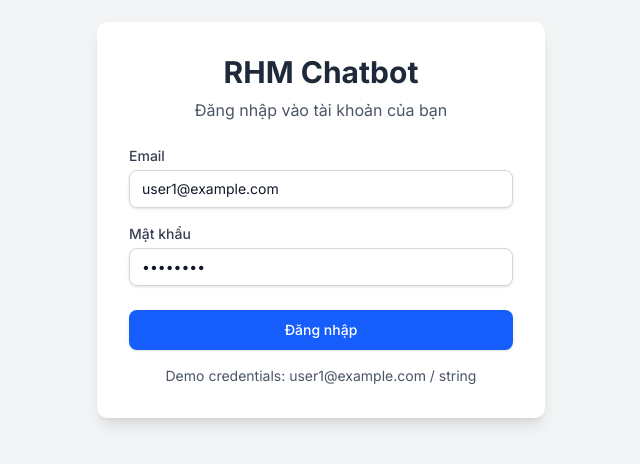
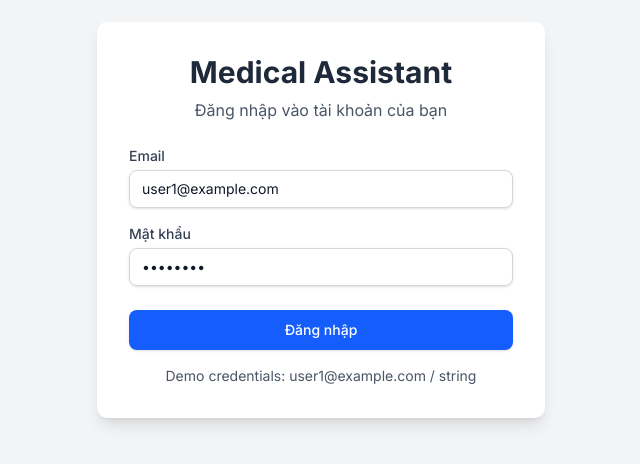
Before and after one commit to NguyenNhat4/chatbotUI, a Next.js app: page /login in a window 1280 px wide. Shown: the part 180-644 px from the top of the page, without its empty margins (319-959 px from the left). Built offline with nearby package versions, Linux system fonts and the light colour scheme.

Commit message:
Update name in login

```diff
--- a/app/login/page.tsx
+++ b/app/login/page.tsx
@@ -41,7 +41,7 @@
     <div className="flex min-h-screen flex-col items-center justify-center bg-gray-100 px-4 sm:px-6">
       <div className="w-full max-w-md rounded-lg bg-white p-6 sm:p-8 shadow-lg">
         <div className="mb-6 text-center">
-          <h1 className="text-2xl sm:text-3xl font-bold text-gray-800">RHM Chatbot</h1>
+          <h1 className="text-2xl sm:text-3xl font-bold text-gray-800">Medical Assistant</h1>
           <p className="mt-2 text-sm sm:text-base text-gray-600">Đăng nhập vào tài khoản của bạn</p>
         </div>
 
```
